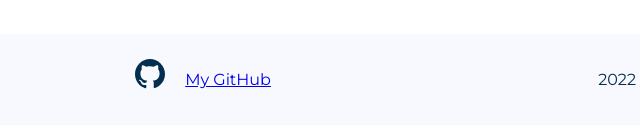
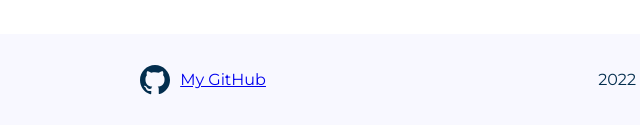
Before and after one commit to kislypavel/rsschool-cv, a plain HTML site: page index.html in a window 1280 px wide. Shown: the part 1280-1410 px from the top of the page, 474-1114 px from the left. Drawn offline with Linux system fonts and the light colour scheme.

Commit message:
feat: add style in css

```diff
--- a/style.css
+++ b/style.css
@@ -91,14 +91,14 @@ h1.title {
 
 .github-logo {
     position: relative;
-    padding-left: 50px;
+    padding-left: 40px;
 }
 .github-logo::before {
     position: absolute;
     content: "";
     left: 0;
     bottom: 0px;
-    top: -5;
+    top: -5px;
     width: 30px;
     height: 30px;
     background-image: url(assets/img/github-logo.svg);
```
